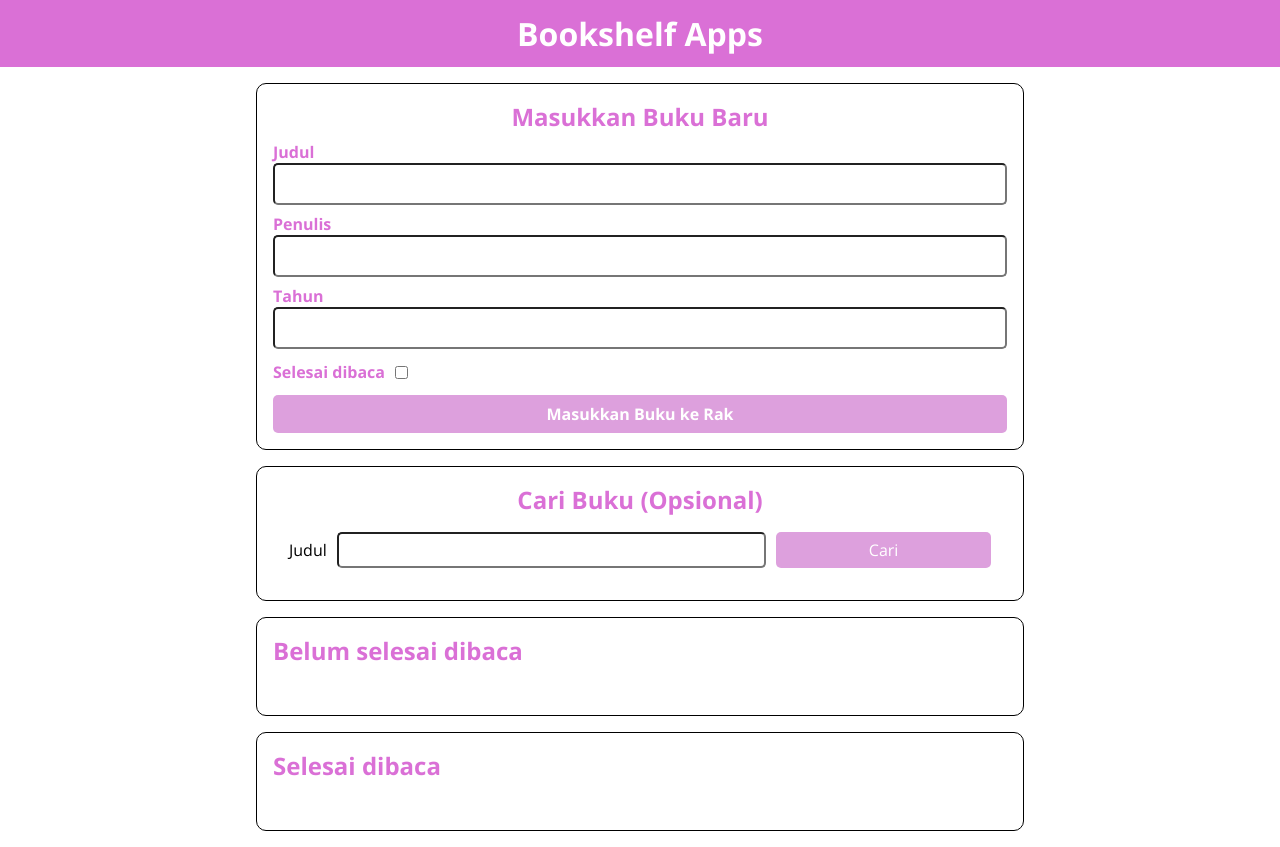
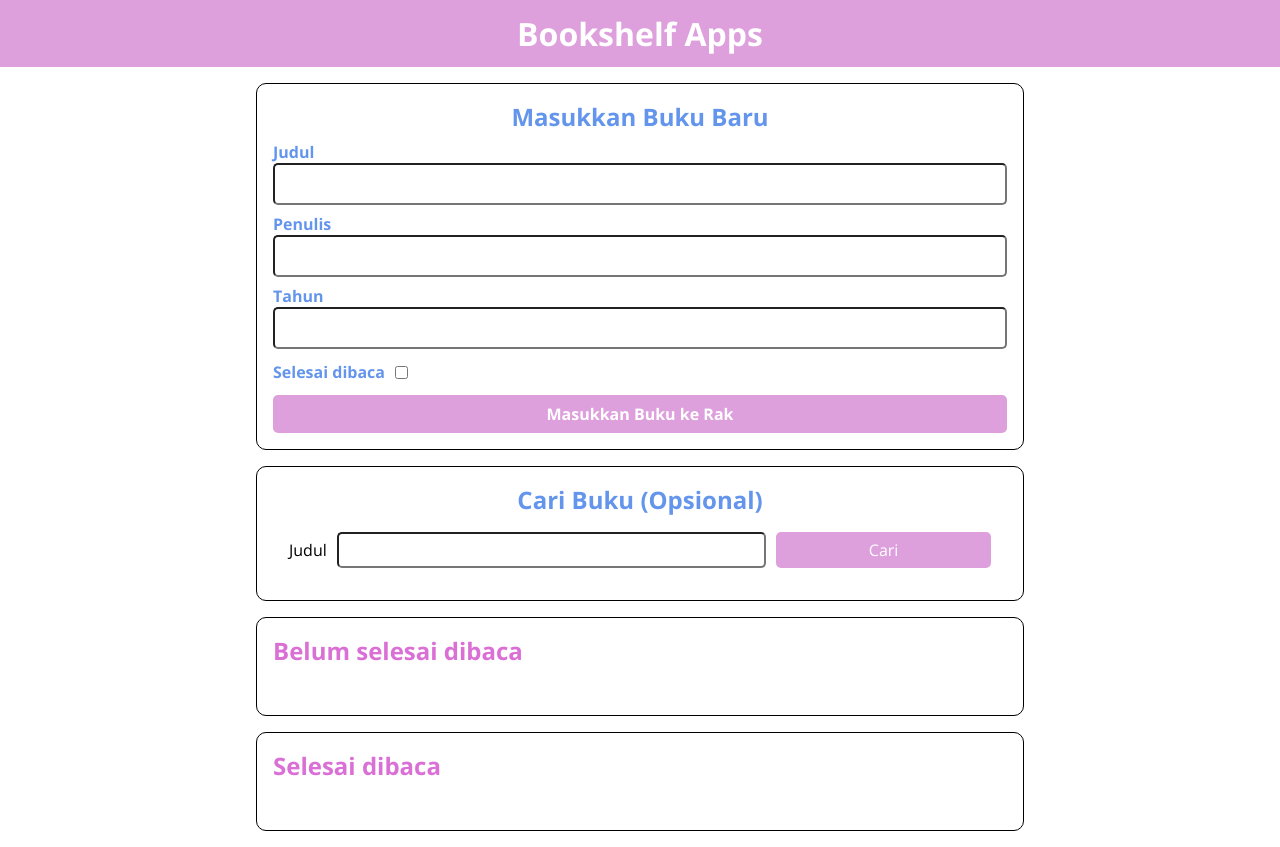
Before and after one commit to Fatimazza/frontend-bookshelf-app, a plain HTML site: page index.html in a window 1280 px wide. Drawn offline with nearby package versions, Linux system fonts and the light colour scheme.

Commit message:
Theme - Change web theme color

```diff
--- a/css/style.css
+++ b/css/style.css
@@ -17,7 +17,7 @@ input, button {
     display: flex;
     align-items: center;
     justify-content: center;
-    background-color: orchid;
+    background-color: plum;
     color: white;
 }
 
@@ -39,7 +39,7 @@ main {
 
 .input_section > h2 {
     text-align: center;
-    color: orchid;
+    color: cornflowerblue;
 }
 
 .input_section > form > .input {
@@ -70,7 +70,7 @@ main {
 
 
 .input_section > form > .input > label {
-    color: orchid;
+    color: cornflowerblue;
     font-weight: bold;
 }
 
@@ -81,7 +81,7 @@ main {
 }
 
 .input_section > form > .input_inline > label {
-    color: orchid;
+    color: cornflowerblue;
     font-weight: bold;
     margin-right: 10px;
 }
@@ -97,7 +97,7 @@ main {
 }
 
 .search_section > h2 {
-    color: orchid;
+    color: cornflowerblue;
 }
 
 .search_section > form {
@@ -161,11 +161,11 @@ main {
 }
 
 .book_shelf > .book_list > .book_item > .action > .green {
-    background-color: darkgreen;
+    background-color: skyblue;
     color: white;
 }
 
 .book_shelf > .book_list > .book_item > .action > .red {
-    background-color: darkred;
+    background-color: palevioletred;
     color: white;
 }
```
